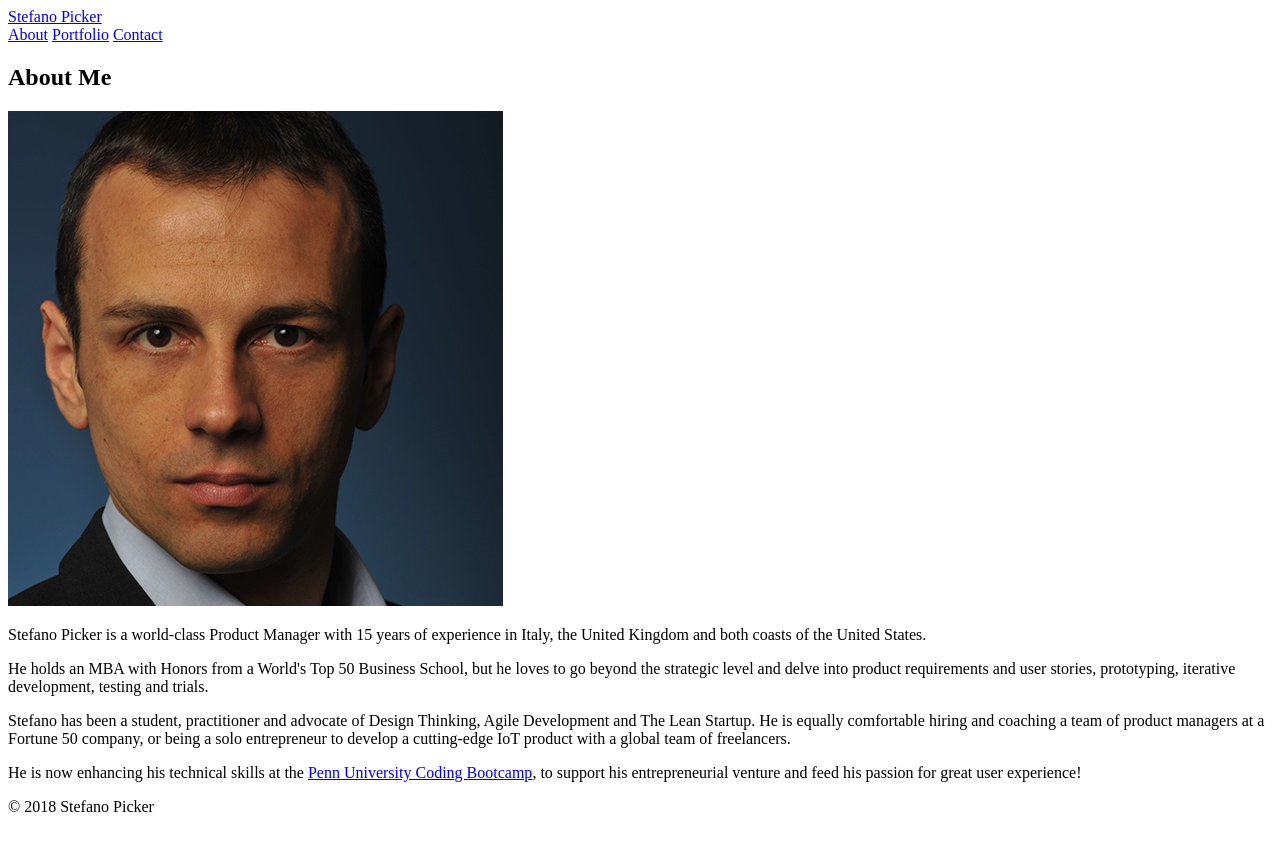
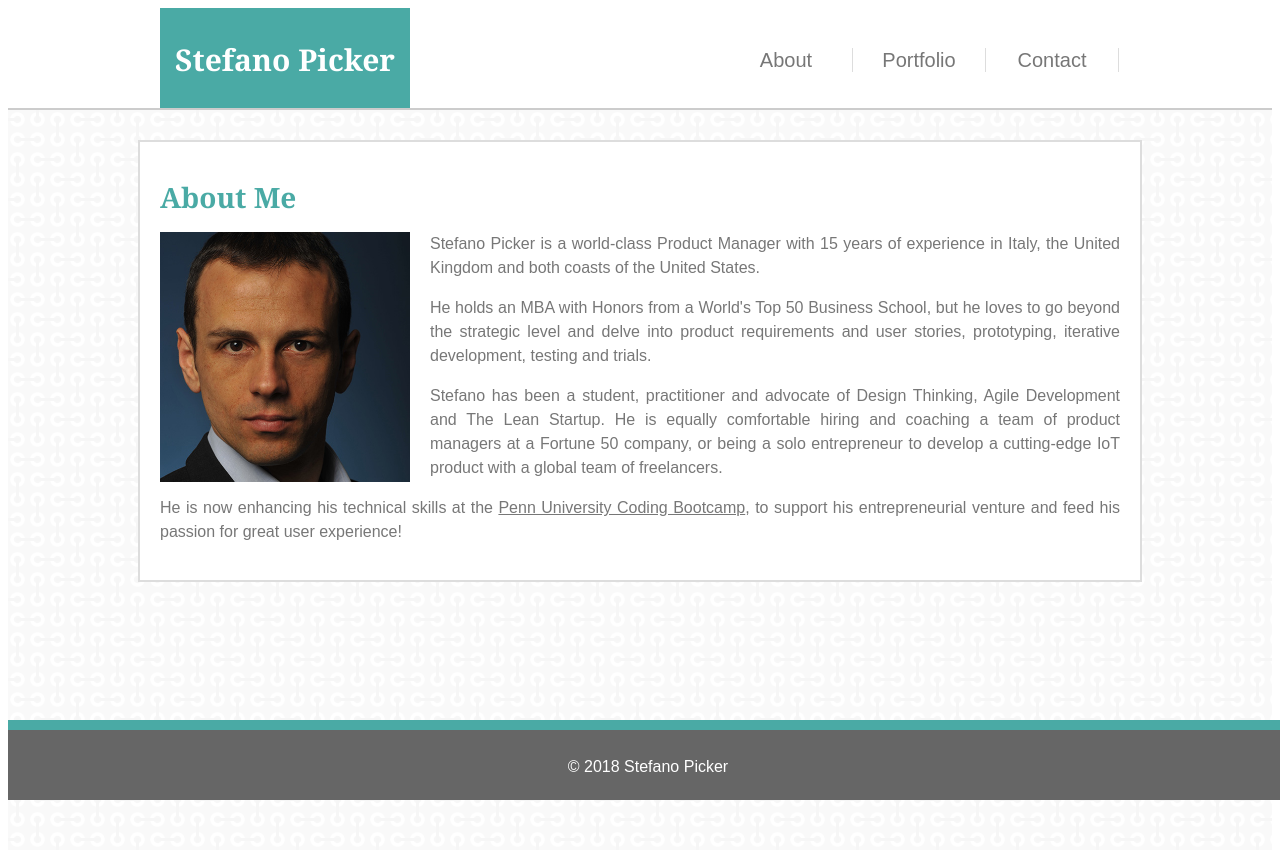
Before and after one commit to stepicker/Basic-Portfolio, a plain HTML site: page index.html in a window 1280 px wide. Shown: the top 850 px of the page. Before the commit the page ends 824 px from the top, so only its background shows below. Drawn offline with Linux system fonts and the light colour scheme.

Commit message:
Some progress with CSS

```diff
--- a/assets/css/style.css
+++ b/assets/css/style.css
@@ -1,4 +1,138 @@
 /* Creating the main style for the body */
+
 body {
+    color: #777777;
+    font-family: 'Arial', 'Helvetica Neue', Helvetica, sans-serif;
+    font-size: 16px;
+    line-height: 24px;
+}
 
+/* Determining the aspect of the header */
+
+.header-container {
+    height: 100px;
+    width: 100%;
+    border-bottom: 2px solid #cccccc;
 }
+
+header {
+    width: 960px;
+    margin-left: auto;
+    margin-right: auto;
+}
+
+/* Formatting the header title */
+
+.header-title {
+    background-color: #4aaaa5;
+    color: #ffffff;
+    font-family: Georgia, 'Times New Roman', Times, serif;
+    font-size: 30px;
+    font-weight: bold;
+    text-align: center;
+    border-color: #cccccc;
+    width: 250px;
+    height: 100px;
+    padding-top: 40px;
+    box-sizing: border-box;
+    float: left;
+}
+
+/* Formatting the menu within the header */
+
+nav {
+    background-color: #ffffff;
+    color: #777777;
+    font-size: 20px;
+    width: 400px;
+    margin-top: 40px;
+    float: right;
+}
+
+ul {
+    list-style: none;
+	margin: 0;
+    padding: 0;
+}
+
+li {
+	float: left;
+    width: 33%;
+    border-right: 1px solid #dddddd;
+    text-align: center;
+}
+
+/* Creating style for the main body */
+
+.main-container {
+    width: 100%;
+    height: 2000px;
+    overflow: auto;
+    background-image: url("../images/connect-background.png");
+}
+
+section	{
+    width: 960px;
+    align: center;
+    text-align: justify;
+    background-color: #ffffff;
+    border: 2px solid #dddddd;
+    margin: 30px;
+    padding: 20px;
+    margin-left: auto;
+    margin-right: auto;
+}
+
+#bio-image {
+	float: left;
+	margin-right: 20px;
+	width: 250px;
+	height: 250px;
+}
+
+/* Styling the page titles */
+
+h2 {
+    font-family: Georgia, 'Times New Roman', Times, serif;
+    color: #4aaaa5;
+    font-size: 28px;
+}
+
+/* Creating styles for the links */
+
+a.header-title {
+    color: #ffffff;
+    text-decoration: none;
+}
+
+a.menu {
+    color: #777777;
+    text-decoration: none;
+}
+
+a.menu:hover {
+    color: #4aaaa5;
+  }
+
+a.bio {
+	color: #777777;
+	text-decoration: underline;
+}
+
+a.bio:hover {
+  color: #4aaaa5;
+}
+
+/* Last but not least, styling the footer */
+
+footer {
+    background-color: #666666;
+    color: #ffffff;
+    width: 100%;
+    height: 45px;
+    position: fixed;
+    bottom: 0;
+    text-align: center;
+    padding-top: 25px;
+    border-top: 10px solid #4aaaa5;
+}
--- a/index.html
+++ b/index.html
@@ -13,19 +13,21 @@
 <body>
 
     <!-- Creating header -->
-    <header>
+    <div class="header-container">
 
-      <!-- Creating a visible page title -->
-      <a href="index.html">Stefano Picker</a>
+        <header>
+          <a href="index.html" class="header-title">Stefano Picker</a>
 
-      <!-- Setting up the navigation menu -->
-      <nav>
-        <a href="index.html">About</a>
-        <a href="portfolio.html">Portfolio</a>
-        <a href="contact.html">Contact</a>
-      </nav>
-
-    </header>
+          <!-- Setting up the navigation menu -->
+          <nav>
+              <ul>
+                  <li><a href="index.html" class="menu">About</a></li>
+                  <li><a href="portfolio.html" class="menu">Portfolio</a></li>
+                  <li><a href="contact.html" class= "menu">Contact</a></li>
+              </ul>
+          </nav>
+        </header>
+    </div>
 
     <!-- Creating main container -->
     <div class="main-container">
@@ -35,7 +37,7 @@
 
         <h2>About Me</h2>
 
-        <img src="./assets/images/picker-it.jpg" alt="Stefano Picker's photo">
+        <img src="./assets/images/picker-it.jpg" alt="Stefano Picker's photo" id="bio-image">
 
         <p>
           Stefano Picker is a world-class Product Manager with 15 years of experience in Italy, the United Kingdom and both coasts of the United States.
@@ -47,7 +49,7 @@
           Stefano has been a student, practitioner and advocate of Design Thinking, Agile Development and The Lean Startup. He is equally comfortable hiring and coaching a team of product managers at a Fortune 50 company, or being a solo entrepreneur to develop a cutting-edge IoT product with a global team of freelancers.
         </p>
         <p>
-          He is now enhancing his technical skills at the <a href="https://bootcamp.sas.upenn.edu/" alt="UPenn Coding Bootcamp">Penn University Coding Bootcamp</a>, to support his entrepreneurial venture and feed his passion for great user experience!
+          He is now enhancing his technical skills at the <a href="https://bootcamp.sas.upenn.edu/" class="bio" alt="UPenn Coding Bootcamp">Penn University Coding Bootcamp</a>, to support his entrepreneurial venture and feed his passion for great user experience!
         </p>
 
       </section>
```
Also changed, not shown: contact.html (+13 -10 lines), portfolio.html (+14 -11 lines), assets/images/connect-background.png (added).
